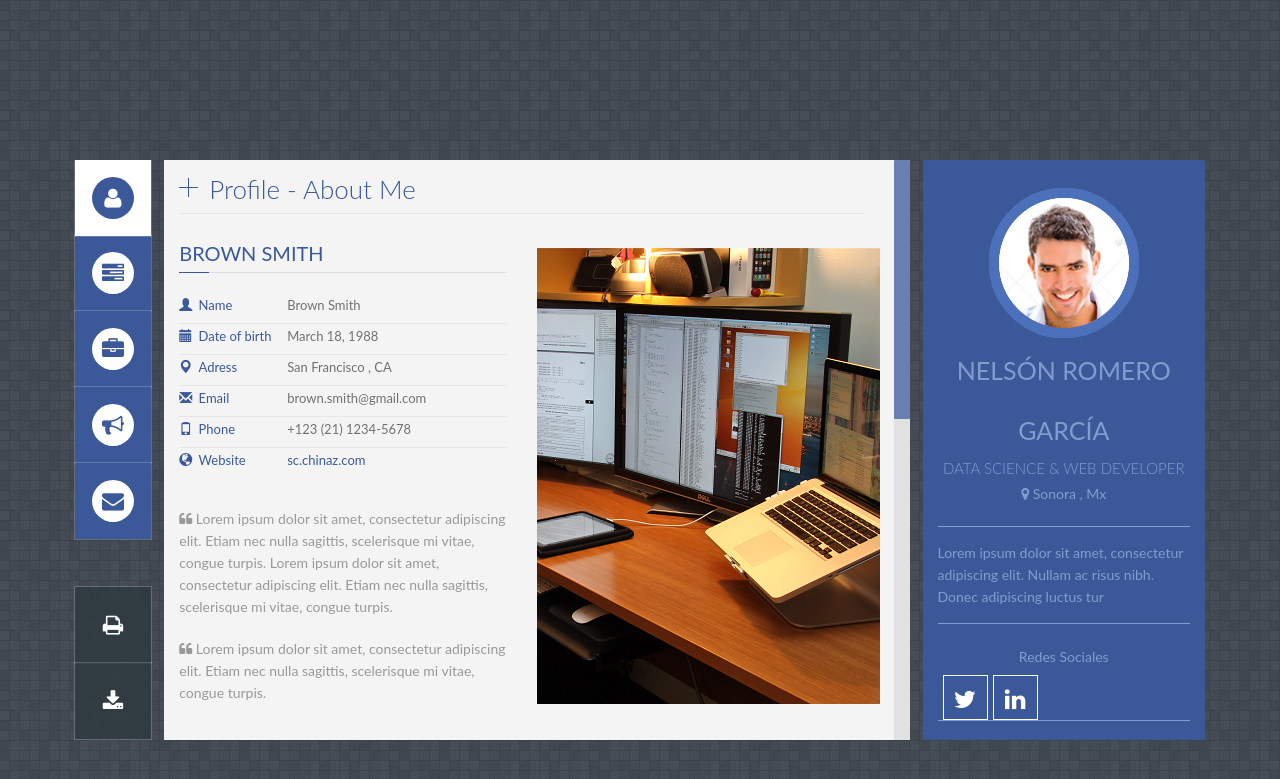
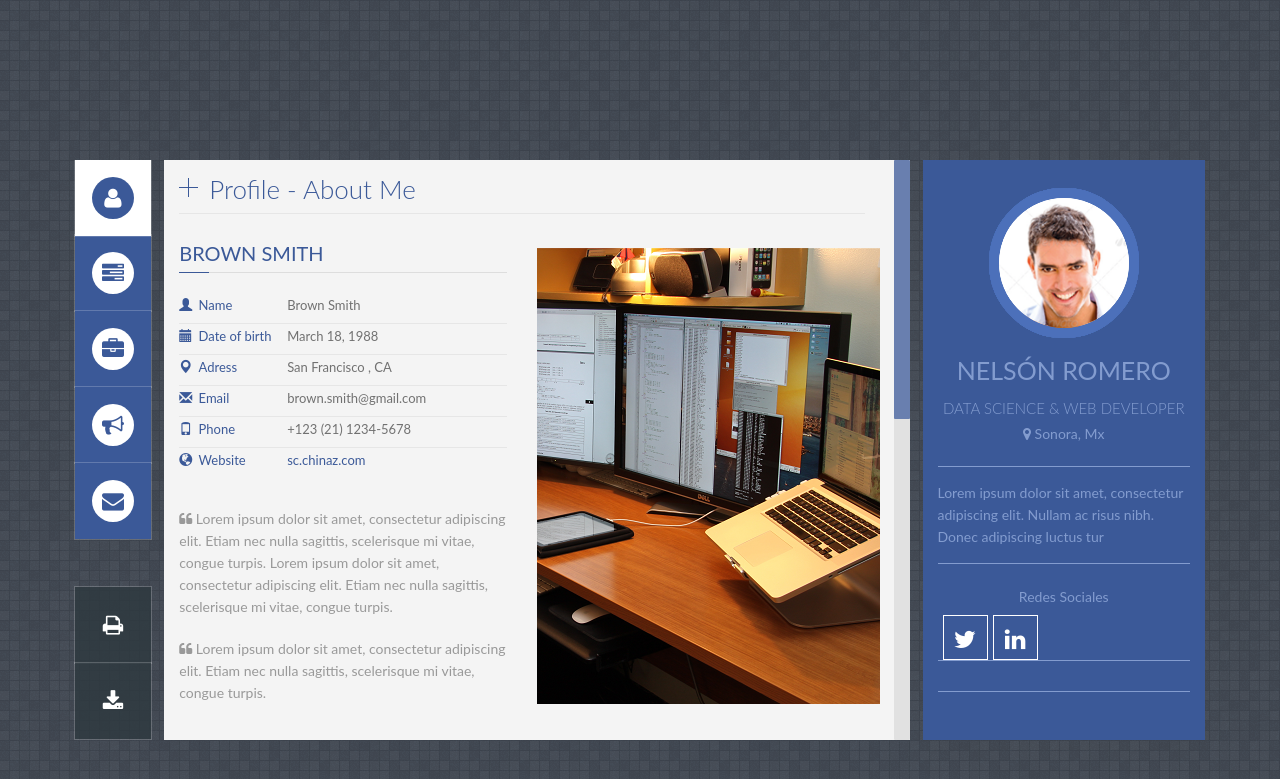
Before and after one commit to nelsonromerog/nelsonromerog.github.io, a Jekyll site: the page built from index.html, in a window 1280 px wide. Shown: the top 779 px of the page. Built offline with Jekyll 4.4.1, drawn with Linux system fonts in a browser that asks for light colours; some web fonts are replaced.

Commit message:
Update _config.yml

```diff
--- a/_config.yml
+++ b/_config.yml
@@ -6,9 +6,9 @@ baseurl: '/' #change it according to your repository name
 
 
 # Profile information
-yourname: Nelsón Romero García  ## put your name
+yourname: Nelsón Romero   ## put your name
 title: 'DATA SCIENCE &amp; WEB DEVELOPER'  ## your title
-location: Sonora , Mx
+location: Sonora, Mx
 
 
 ## Social Profiles
```
